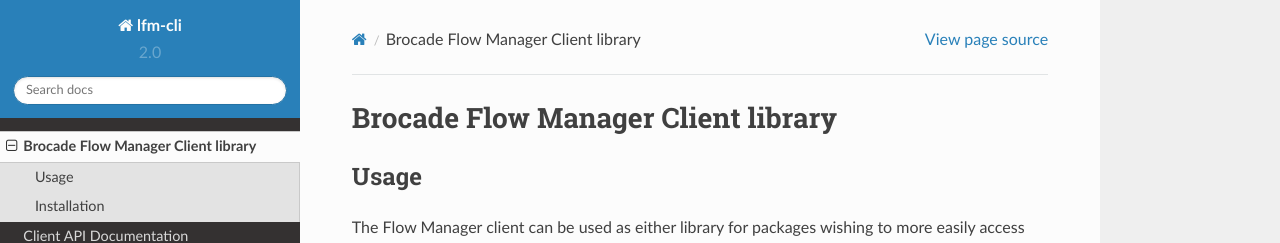
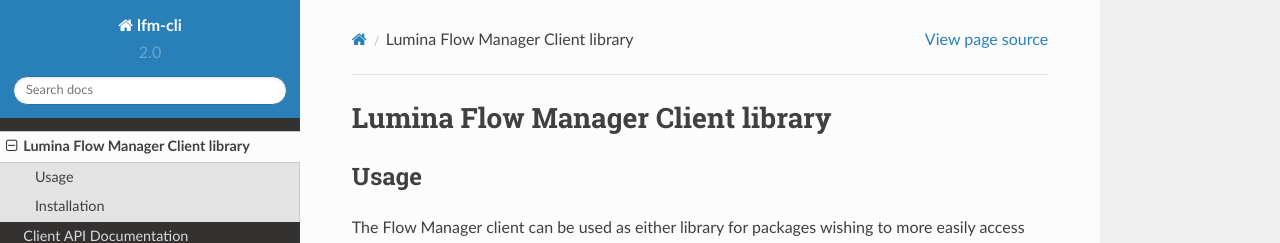
Before and after one commit to lumina-networks/lfm-cli, a Sphinx documentation site: the page built from docs/README.rst, in a window 1280 px wide and 1352 px high. Shown: the top 243 px of the window. Built offline with Sphinx 7.4.7 and the Read the Docs theme 2.0.0, drawn with Linux system fonts in a browser that asks for light colours.

Commit message:
brocade > lumina

```diff
--- a/README.rst
+++ b/README.rst
@@ -1,4 +1,4 @@
-Brocade Flow Manager Client library
+Lumina Flow Manager Client library
 ===================================
 
 Usage
--- a/docs/README.rst
+++ b/docs/README.rst
@@ -1,4 +1,4 @@
-Brocade Flow Manager Client library
+Lumina Flow Manager Client library
 ===================================
 
 Usage
```
